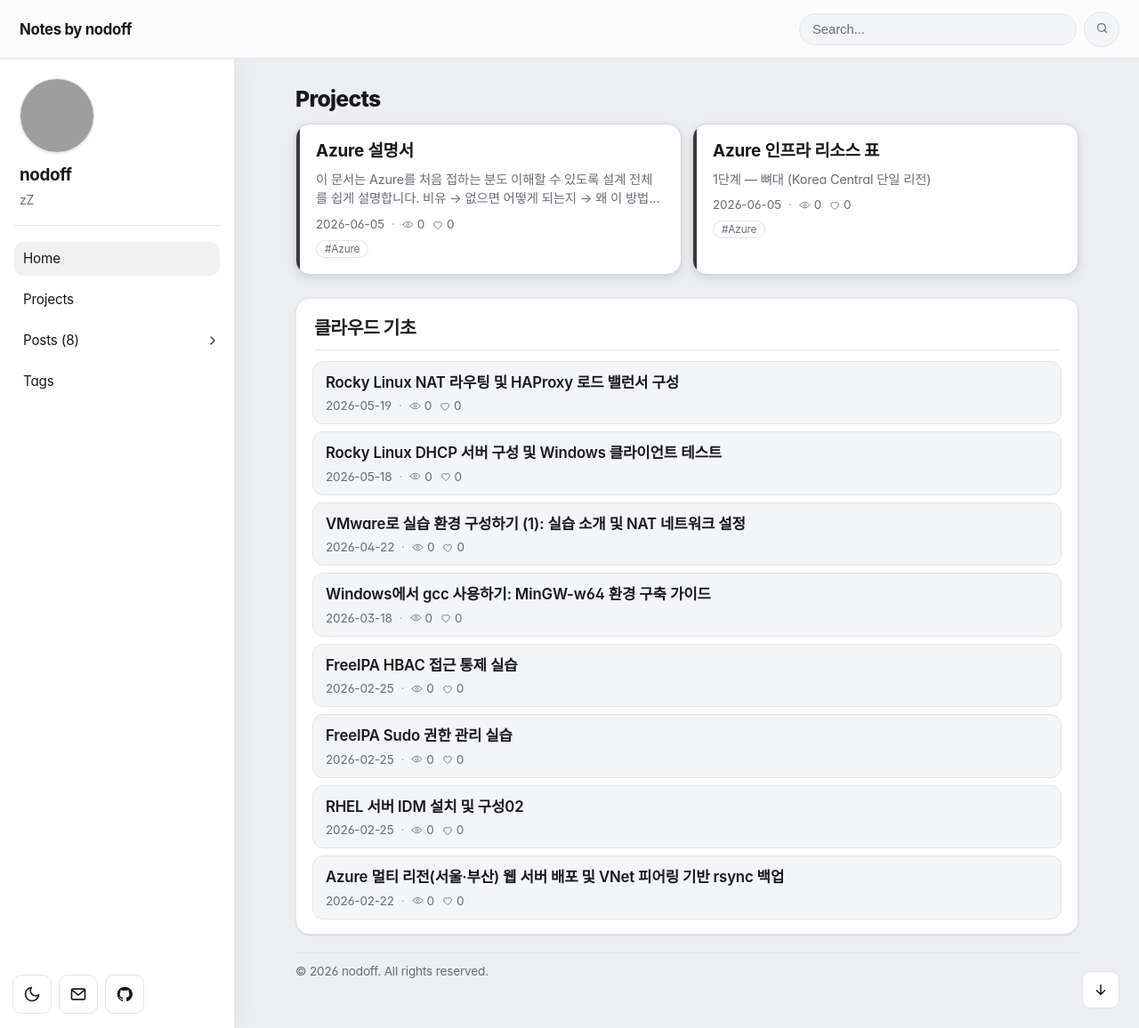
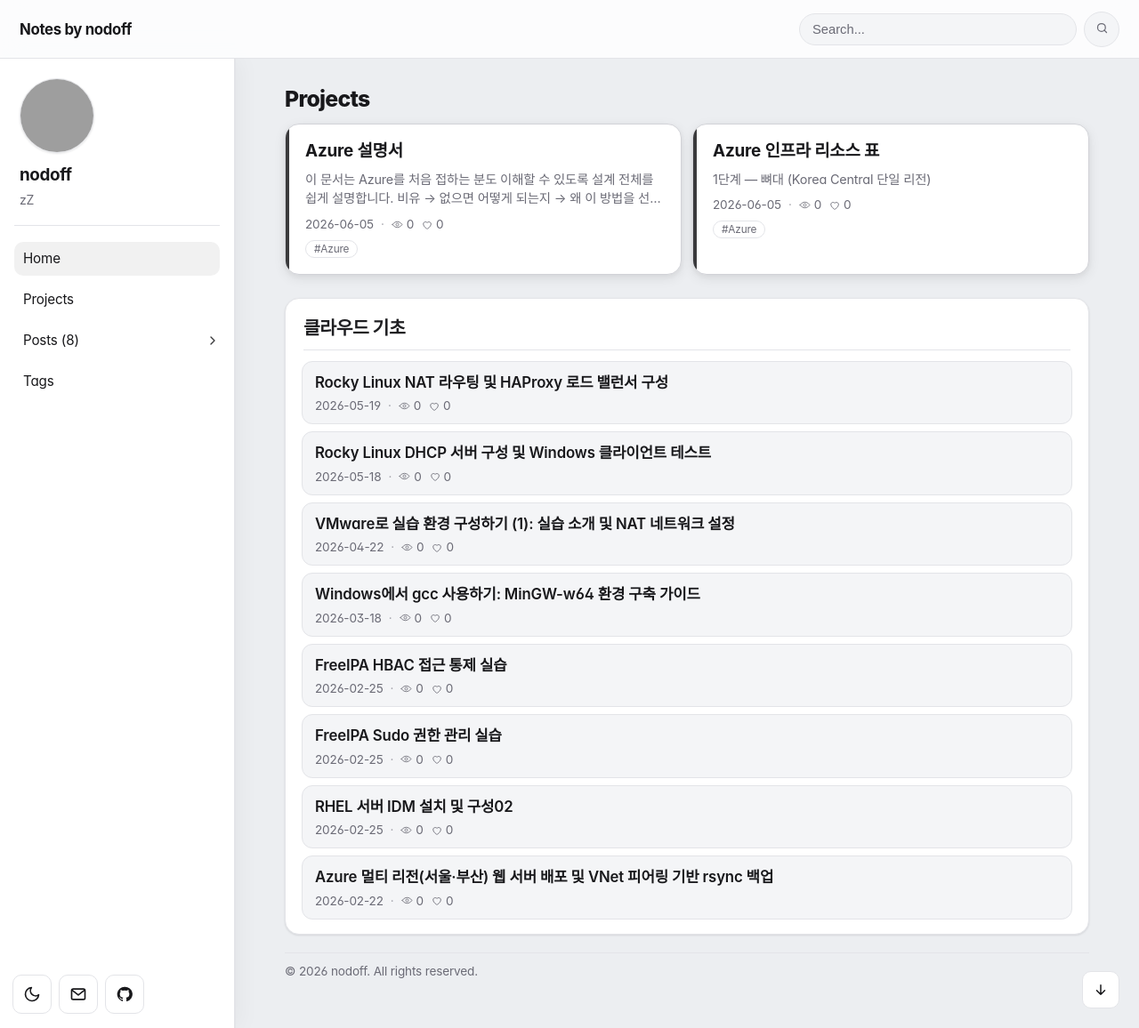
Before and after one commit to nodoff365/nodoff365.github.io, a Jekyll site: the page built from index.html, in a window 1280 px wide and 1156 px high. Shown: the whole window at 89% size. Built offline with Jekyll 4.4.1, drawn with Linux system fonts in a browser that asks for light colours; some web fonts are replaced; the list of posts is cut into pages by our own code; comment, search, counter and statistics services are not loaded; grey boxes are pictures that could not be loaded.

Commit message:
레이아웃: 페이지별 콘텐츠 폭/위치 통일(--content-max 1100) + 본문 폭 확대
- 홈/글목록/포스트/프로젝트 페이지가 제각각이던 max-width(880/1120)를 --content-max로 통일 -> 박스 좌측/폭 정렬
- 본문(포스트) 폭 확대로 표/코드 여유 + 양쪽 여백 축소

https://claude.ai/code/session_01C5NfB9hNHsTcq2K8pyeX4H

```diff
--- a/assets/css/main.css
+++ b/assets/css/main.css
@@ -10,6 +10,7 @@
   --topbar-h: 66px;
   --sidebar-w: 264px;
   --toc-w: 220px;
+  --content-max: 1100px;
   --radius-sm: 8px;
   --radius-md: 12px;
   --radius-lg: 16px;
@@ -510,7 +511,7 @@ html[data-theme="dark"] .theme-icon-sun {
 .main-content > .breadcrumb,
 .main-content > .site-footer {
   width: 100%;
-  max-width: 880px;
+  max-width: var(--content-max);
   margin-left: auto;
   margin-right: auto;
 }
@@ -931,11 +932,10 @@ html[data-theme="dark"] .theme-icon-sun {
 
 .post-layout {
   display: grid;
-  grid-template-columns: minmax(0, 760px) minmax(190px, 230px);
-  gap: 60px;
-  justify-content: center;
+  grid-template-columns: minmax(0, 1fr) var(--toc-w);
+  gap: 48px;
   align-items: start;
-  max-width: 1120px;
+  max-width: var(--content-max);
   margin: 0 auto;
 }
 
@@ -2078,7 +2078,7 @@ html[data-theme="dark"] .theme-icon-sun {
 /* Dedicated /projects/ page: center like other content */
 .main-content > .projects-page {
   width: 100%;
-  max-width: 880px;
+  max-width: var(--content-max);
   margin-left: auto;
   margin-right: auto;
 }
```
